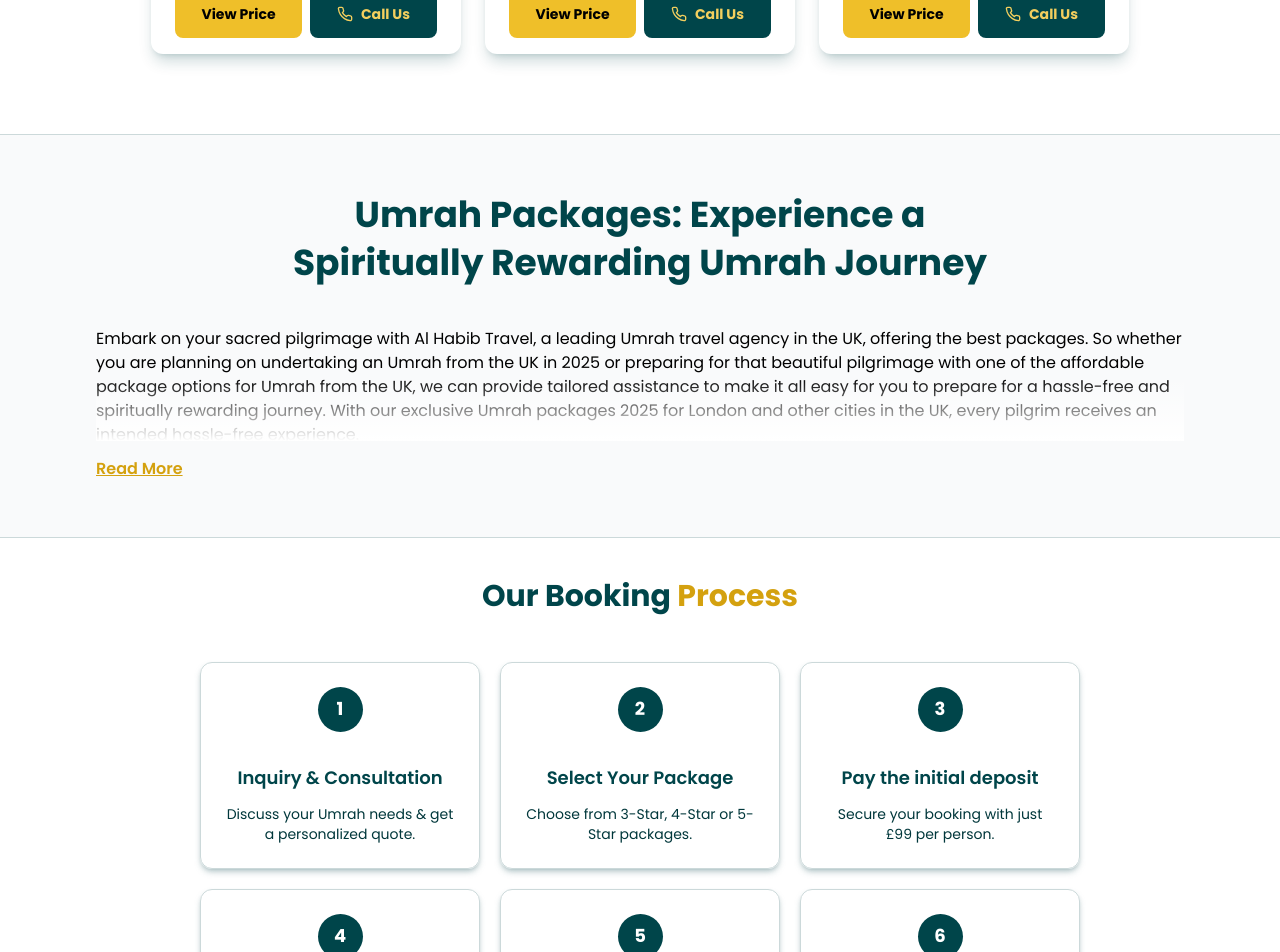
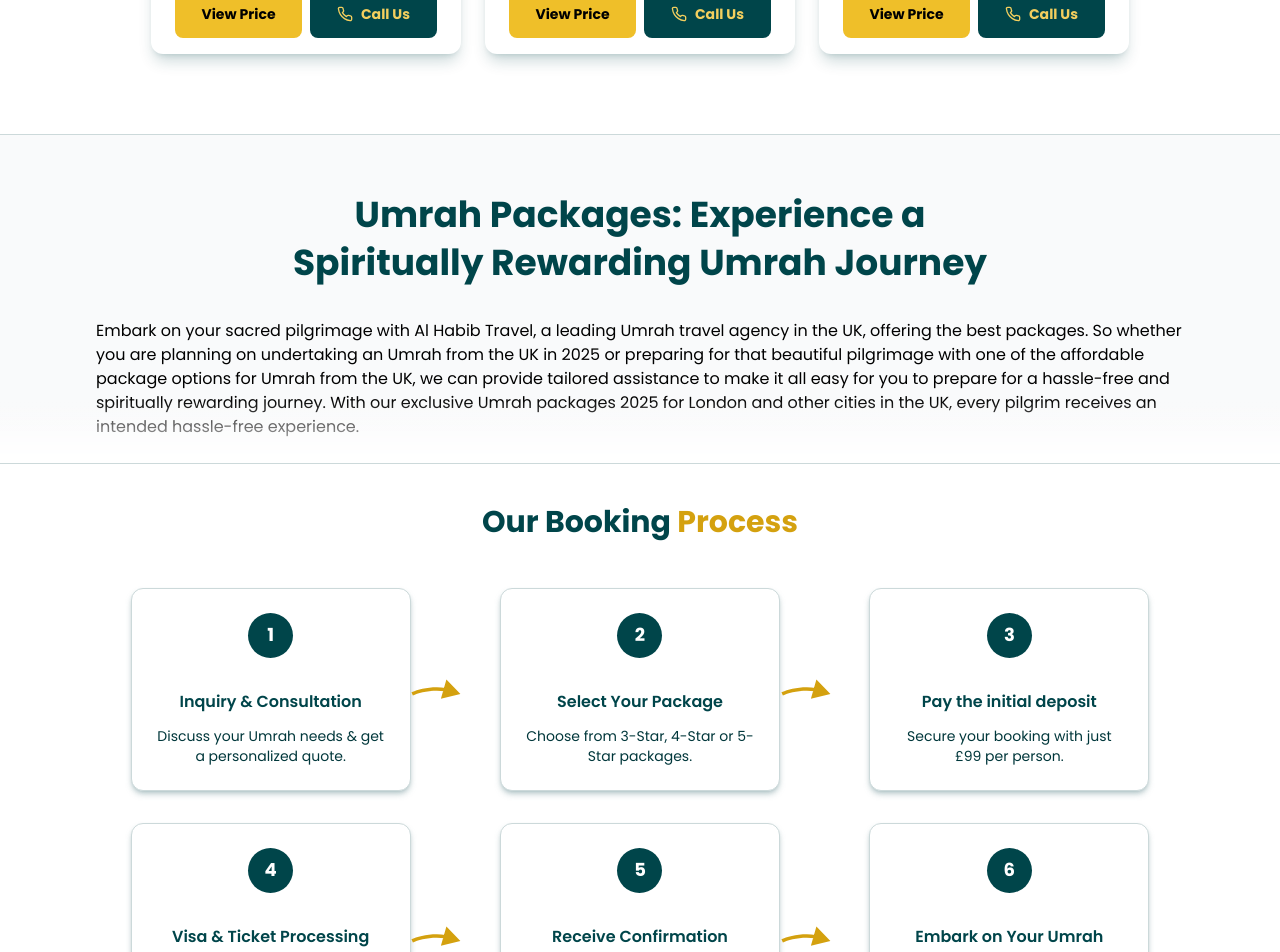
Before and after one commit to msalmankhokhar/aht-nextjs, a Next.js app: page / in a window 1280 px wide. Shown: the part 3120-4072 px from the top of the page. Built offline with nearby package versions, Linux system fonts and the light colour scheme; no server answers.

Commit message:
modified seo text section according to saad, made it scrollable

```diff
--- a/app/globals.css
+++ b/app/globals.css
@@ -43,6 +43,7 @@
 @utility text-bg-mixed-primary {
   @apply bg-brand-primary text-brand-secondary-600
 }
+
 @utility text-bg-mixed-secondary {
   @apply bg-brand-secondary text-brand-primary-300
 }
@@ -51,38 +52,66 @@
 @utility btn {
   @apply py-3 px-6 border-2 border-transparent font-bold rounded-lg transition-colors duration-300 flex items-center justify-center cursor-pointer
 }
+
 @utility btn-primary {
   @apply btn bg-brand-primary-400 hover:bg-brand-primary-400/93 text-black
 }
+
 @utility btn-secondary {
   @apply btn bg-brand-secondary hover:bg-brand-secondary-600 text-white
 }
+
 @utility btn-primary-white {
   @apply btn bg-white border border-gray-200 text-brand-primary-600/90 hover:text-brand-primary hover:shadow-lg hover:shadow-white/30
 }
+
 @utility btn-secondary-white {
   @apply btn bg-white text-brand-secondary hover:bg-brand-secondary hover:text-white
 }
+
 @utility btn-primary-mixed {
   @apply btn text-bg-mixed-primary hover:bg-brand-primary-400
 }
+
 @utility btn-secondary-mixed {
   @apply btn text-bg-mixed-secondary hover:bg-brand-secondary-600
 }
 
 /* Seo Text */
 @utility seo-text-section {
-  @apply flex flex-col gap-y-10;
+  @apply relative overflow-y-scroll border-t border-b border-brand-secondary-100 bg-gray-50;
 }
 
-.seo-text-section div {
-  @apply flex flex-col gap-y-8
+/* seo text section scrollbar */
+.seo-text-section::-webkit-scrollbar {
+  width: 8px;
+  background-color: transparent;
+}
+.seo-text-section::-webkit-scrollbar-thumb {
+  background-color: transparent
 }
 
-.seo-text-section h1 {
-  @apply max-w-[700px] mx-auto text-4xl font-bold text-brand-secondary text-center leading-12;
+/* hover states */
+.seo-text-section:hover::-webkit-scrollbar {
+  background-color: var(--color-brand-secondary);
+}
+.seo-text-section:hover::-webkit-scrollbar-thumb {
+  background-color: var(--color-brand-primary)
 }
 
-.seo-text-section h2 {
-  @apply text-3xl font-bold text-brand-secondary mb-6;
+.seo-text-section > .seo-text-section__content {
+  @apply px-cont pt-14 space-y-6;
 }
+
+/* seo text Internal elements */
+.seo-text-section > .seo-text-section__content > div {
+  @apply space-y-6;
+}
+
+.seo-text-section > .seo-text-section__content h1 {
+  @apply max-w-[700px] mb-8 mx-auto text-4xl font-bold text-brand-secondary text-center leading-12;
+}
+
+.seo-text-section > .seo-text-section__content h2 {
+  @apply text-3xl font-bold text-brand-secondary mb-5;
+}
--- a/app/page.tsx
+++ b/app/page.tsx
@@ -34,7 +34,7 @@
         {/* Packages Section */}
         <PackagesSection />
 
-        <SeoTextSection collapsedHeight={250}>
+        <SeoTextSection height={330}>
           <h1>Umrah Packages: Experience a Spiritually Rewarding Umrah Journey</h1>
           <div>
             <p>
@@ -53,7 +53,7 @@
         <BookingProcessSection />
 
         {/* Umrah Package Types Offered by Al Habib Travel */}
-        <SeoTextSection collapsedHeight={440}>
+        <SeoTextSection height={350}>
           <h1>Umrah Package Types Offered by Al Habib Travel</h1>
           <p>
             To meet the diverse needs and preferences of pilgrims, Al Habib Travel provides a wide selection of Umrah packages for various budgets and travel requirements. Al Habib will present some of the best Umrah Packages 2025, allowing you to decide which best suits your priorities.
@@ -88,7 +88,7 @@
         <AccomodationSection />
 
         {/* Why choose Al Habib Travel for Umrah? */}
-        <SeoTextSection collapsedHeight={330}>
+        <SeoTextSection height={330}>
           <h1>Why Choose Al Habib Travel for your Umrah?</h1>
           <div>
             <h2>Affordable Packages</h2>
@@ -156,7 +156,7 @@
         <WhyAlHabibSection />
 
         {/* The Significance of Umrah in Islam */}
-        <SeoTextSection>
+        <SeoTextSection height={330}>
           <div>
             <h1>The Significance of Umrah in Islam</h1>
             <p>
@@ -216,7 +216,8 @@
         {/* Reviews Sections */}
         <ReviewsSection />
 
-        <SeoTextSection collapsedHeight={250}>
+        {/* Consideration of Senior Citizens, Kids, & Disabled Persons Needs */}
+        <SeoTextSection height={300}>
           <h1>Consideration of Senior Citizens, Kids, & Disabled Persons Needs</h1>
           <p>
           Al Habib Travel believes that Umrah should be accessible and convenient for senior citizens, children, and handicapped persons. Our Umrah packages are designed to suit every kind of traveller because we recognize the diverse needs of various pilgrims. Special services are provided for elderly pilgrims, with provisions for extra assistance, comfortable accommodations, and smooth transportation to and from the Haram. Al Habib Travel offers wheelchair accessibility services, priority service, and guided assistance to make the whole journey easier for you.
@@ -232,7 +233,8 @@
         {/* Our Partners Section */}
         <PartnersSection />
 
-        <SeoTextSection collapsedHeight={290}>
+        {/* Plan your Umrah with Al-Habib Travels Now! */}
+        <SeoTextSection height={340}>
           <h1>Plan your Umrah with Al-Habib Travels Now!</h1>
           <p>
           A dream for many, Umrah is now made possible with Al-Habib Travels, which means that our commitment to wholesome service at prices you can afford is to ensure that you&apos;re comfortable during this pilgrimage and that it is rewarding and spiritually uplifting.
--- a/components/Arrow.tsx
+++ b/components/Arrow.tsx
@@ -5,12 +5,12 @@
     variant?: 'up' | 'down' | 'left' | 'right'
 }
 
-const rotateClasses = {
-    up: 'rotate-90',
-    down: 'rotate-270',
-    left: 'rotate-180',
-    right: 'rotate-0'
-}
+// const rotateClasses = {
+//     up: 'rotate-90',
+//     down: 'rotate-270',
+//     left: 'rotate-180',
+//     right: 'rotate-0'
+// }
 
 export default function Arrow({ variant }: ArrowProps) {
     return (
@@ -19,7 +19,7 @@
             src={'/assets/vector/arrow.svg'}
             width={50}
             height={10}
-            className={`${rotateClasses[variant!]} transform h-auto`}
+            className={`${variant === 'down' ? 'rotate-90' : variant === 'left' ? 'rotate-180' : variant === 'up' ? 'rotate-[270deg]' : 'rotate-0' } transform h-auto`}
         />
     )
 }
--- a/components/ExpandableSection.tsx
+++ b/components/ExpandableSection.tsx
@@ -26,7 +26,7 @@
   }, [children]);
 
   return (
-    <section className="relative px-cont py-14 border-t border-b border-brand-secondary-100 bg-gray-50">
+    <section className="relative">
       <motion.div
         animate={{
           height: expanded ? contentHeight : collapsedHeight,
--- a/components/sections/BookingProcessSection.tsx
+++ b/components/sections/BookingProcessSection.tsx
@@ -1,4 +1,5 @@
 import React from 'react'
+import Arrow from '../Arrow'
 
 const data = [
     {
@@ -37,22 +38,62 @@
     return (
         <div className="py-10 px-cont">
             <h1 className="text-3xl font-bold text-brand-secondary mb-12 text-center">Our Booking <span className="text-brand-primary">Process</span></h1>
-            <div className="flex gap-5 flex-wrap justify-center">
 
-                {/* Booking process cards */}
+            {/* Main container with grid for larger screens and column for mobile */}
+            <div className="grid grid-cols-1 sm:grid-cols-2 lg:grid-cols-3 gap-y-8 gap-x-5 max-w-6xl mx-auto">
 
-                {data.map((item) => (
-                    <div key={item.step} className="max-w-[280px] rounded-xl shadow-md shadow-brand-secondary-300/40 border border-brand-secondary-100 p-6 flex flex-col items-center">
-                        <div className="bg-brand-secondary size-[45px] rounded-full flex items-center justify-center font-bold text-lg text-white mb-8">
-                            <span>{item.step}</span>
+                {data.map((item, index) => (
+                    <div key={index} className="relative flex flex-col items-center">
+                        {/* Step card */}
+                        <div className="w-full max-w-[280px] rounded-xl shadow-md shadow-brand-secondary-300/40 border border-brand-secondary-100 p-6 flex flex-col items-center bg-white">
+                            <div className="bg-brand-secondary size-[45px] rounded-full flex items-center justify-center font-bold text-lg text-white mb-8">
+                                <span>{item.step}</span>
+                            </div>
+                            <h2 className="text-center text-base font-semibold text-brand-secondary mb-3">{item.title}</h2>
+                            <p className="text-brand-secondary-600 text-sm text-center">
+                                {item.description}
+                            </p>
                         </div>
-                        <h2 className="text-center text-lg font-semibold text-brand-secondary mb-3">{item.title}</h2>
-                        <p className="text-brand-secondary-600 text-sm text-center">
-                            {item.description}
-                        </p>
+
+                        {/* Arrow pointing to next step - don't show after last item or at the end of a row */}
+                        {index < data.length - 1 && (
+                            <>
+                                {/* Right arrow for end of row items on large screens */}
+                                {(index + 1) % 3 !== 0 && (
+                                    <div className="hidden lg:flex absolute -right-4 top-1/2 -translate-y-1/2 z-10">
+                                        <Arrow variant='right' />
+                                    </div>
+                                )}
+
+                                {/* Right arrow for medium screens, 2 columns */}
+                                {(index + 1) % 2 !== 0 && (
+                                    <div className="hidden sm:flex lg:hidden absolute -right-4 top-1/2 -translate-y-1/2 z-10">
+                                        <Arrow variant='right' />
+                                    </div>
+                                )}
+
+                                {/* Down arrow for end of row items */}
+                                {/* {((index + 1) % 3 === 0 && index < data.length - 1) && (
+                                    <div className="hidden lg:flex justify-center my-2">
+                                        <Arrow variant='down' />
+                                    </div>
+                                )} */}
+
+                                {/* Down arrow for medium screens at end of rows */}
+                                {/* {((index + 1) % 2 === 0 && index < data.length - 1) && (
+                                    <div className="hidden sm:flex lg:hidden justify-center my-2">
+                                        <Arrow variant='down' />
+                                    </div>
+                                )} */}
+
+                                {/* Down arrow for mobile - after every item except last */}
+                                <div className="flex sm:hidden justify-center my-2">
+                                    <Arrow variant='down' />
+                                </div>
+                            </>
+                        )}
                     </div>
                 ))}
-
             </div>
         </div>
     )
--- a/components/sections/SeoTextSection.tsx
+++ b/components/sections/SeoTextSection.tsx
@@ -1,15 +1,20 @@
 import React from 'react'
-import ExpandableSection from '../ExpandableSection'
 
 interface SeoTextSectionProps {
     children: React.ReactNode,
-    collapsedHeight?: number // px
+    height?: number // px
 }
 
-export default function SeoTextSection({ children, collapsedHeight= 200 }: SeoTextSectionProps) {
+export default function SeoTextSection({ children, height= 300 }: SeoTextSectionProps) {
     return (
-        <ExpandableSection collapsedHeight={collapsedHeight} contentWrapperClassName='seo-text-section'>
-            {children}
-        </ExpandableSection>
+        <>
+        <section className='seo-text-section' style={{maxHeight: `${height}px`}}>
+            <div className='seo-text-section__content'>
+                {children}
+            </div>
+            {/* <div className="bg-black h-[70px] sticky w-full bottom-0 right-0 left-0"></div> */}
+            <div className="sticky bottom-0 left-0 w-full h-16 bg-gradient-to-t from-white to-transparent pointer-events-none" />
+        </section>
+        </>
     )
 }
```
